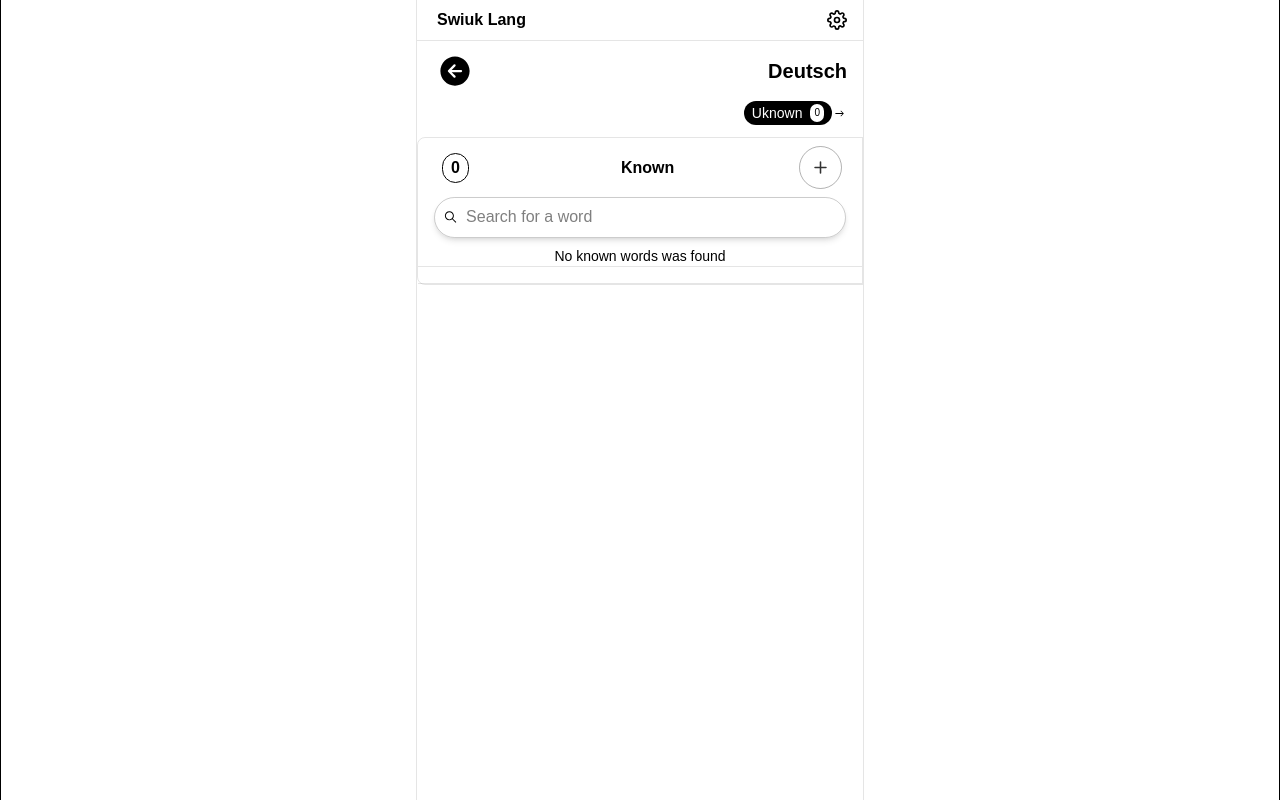
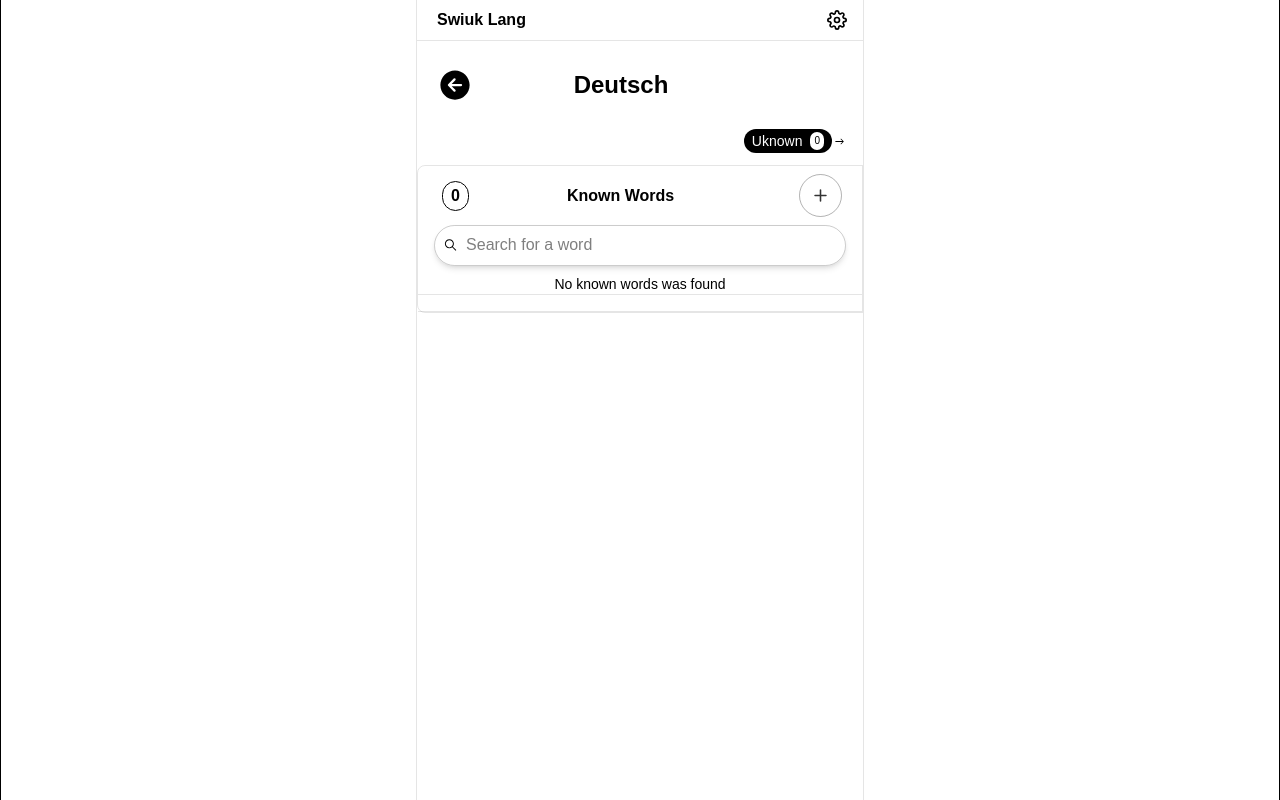
Before and after one commit to debora-maciel/swiuk-lang, a Next.js app: page /words/deutsch/list in a window 1280 px wide. Built offline with nearby package versions, Linux system fonts and the light colour scheme.

Commit message:
dark theme list pages

```diff
--- /dev/null
+++ b/src/app/words/components/ListWord.tsx
@@ -0,0 +1,79 @@
+import { IoIosAdd, IoIosRemove, IoIosSearch } from "react-icons/io";
+import NewWord from "./NewWord";
+import { useTheme } from "@/app/core/theme/ThemeContext";
+
+interface IListWordTable {
+    data: string[];
+    title: string;
+    isKnown: boolean;
+    known: "knownWords" | "DEknownWords";
+    unknown: "unknownWords" | "DEunknownWords";
+    searchString: string;
+    lang: "DE" | "EN"
+    setSearchString: (val: string) => void;
+    onLoad?: () => void;
+    onRemoveKnownWord: (val: string) => void;
+    onAddKnownWord: (val: string) => void;
+}
+
+export default function ListWordTable(props: IListWordTable) {
+    const { colors } = useTheme();
+
+    const { isKnown, data, searchString, title, setSearchString, onRemoveKnownWord, onAddKnownWord, lang, onLoad }
+        = props;
+
+
+    return (
+        <div className={`border-separate rounded-l-lg border-spacing-2 border ${colors.border10}`}>
+            <div className="w-full flex items-center px-4 pt-2">
+                <div className={`ml-2 px-2 p-[2px] font-bold border-[1px] ${colors.border} ${colors.text} rounded-full`}>
+                    {data.length}
+                </div>
+                <div className={`w-3/5 text-right font-bold ${colors.text}`}>
+                    {title}
+                </div>
+                <div className="flex w-2/4 flex justify-end pr-1 text-sm">
+                    <NewWord key={'knwn'} icon="small" lang={lang} known="DEknownWords" unknown="DEunknownWords" onOk={onLoad} />
+                </div>
+            </div>
+            <div className={`border ${colors.border20} ${colors.text} rounded-full flex items-center justify-start gap-2 py-2 mt-2 shadow-md mb-2 px-2 mx-4`}>
+                <IoIosSearch />
+                <input
+                    value={searchString}
+                    onChange={(evt) => setSearchString(evt.target.value)}
+                    className={`${colors.text} text-sm font-light w-full focus:outline-none focus:ring-0`} placeholder="Search for a word" />
+            </div>
+            {data.length === 0 && (
+                <div className="w-full text-center text-sm">
+                    No known words was found
+                </div>
+            )}
+            <div className={`w-full flex flex-col gap-3 overflow-y-scroll max-h-[400px] border-y py-2 ${colors.border10} px-6`}>
+                {data.sort((a, b) => a.localeCompare(b)).filter((w) => w.toLowerCase().includes(searchString.toLowerCase()))
+                    .map((w, i) => (
+                        <div key={w + i} className={`border ${colors.text50} ${colors.border20} flex items-center justify-between rounded-full py-1 px-3 lowercase`}>
+                            {w}
+                            <div className="flex gap-2">
+                                <a href={`https://www.google.com/search?q=${w.toLowerCase()}+meaning`} className={`border rounded-full ${colors.border10} ${colors.text60} p-1`}>
+                                    <IoIosSearch />
+                                </a>
+                                {isKnown ?
+                                    <div
+                                        onClick={() => onRemoveKnownWord(w)}
+                                        className={`border rounded-full ${colors.border10} ${colors.text60} p-1`}>
+                                        <IoIosRemove />
+                                    </div>
+                                    :
+                                    <div
+                                        onClick={() => onAddKnownWord(w)}
+                                        className={`border rounded-full ${colors.border10} ${colors.text60} p-1`}>
+                                        <IoIosAdd />
+                                    </div>
+                                }
+                            </div>
+                        </div>
+                    ))}
+            </div>
+        </div>
+    )
+}
--- a/src/app/words/deutsch/components/LearnMore.tsx
+++ b/src/app/words/deutsch/components/LearnMore.tsx
@@ -1,9 +1,12 @@
+import { useTheme } from "@/app/core/theme/ThemeContext";
 import { FcGoogle } from "react-icons/fc";
 
-export default function LearnMore({words, currentWord} : {words: string[], currentWord: number}) {
+export default function LearnMore({ words, currentWord }: { words: string[], currentWord: number }) {
+    const { colors } = useTheme();
+
     return (
         <>
-            <div className="text-sm w-2/3 mt-6 mb-2 font-bold text-slate-900/70 pl-4 text-black/60">Search the word.</div>
+            <div className={`text-sm w-2/3 mt-6 mb-2 font-bold pl-4 ${colors.textSlate800}`}>Search the word.</div>
             <div className="w-full flex items-center justify-start gap-2 pl-4 ">
                 <a href={"https://www.google.com/search?q=" + words[currentWord] + "+translation"} target="_blank" rel="noopener noreferrer">
                     <button
--- a/src/app/words/deutsch/list/page.tsx
+++ b/src/app/words/deutsch/list/page.tsx
@@ -1,12 +1,10 @@
 "use client";
-import Link from "next/link";
+
+import HeaderBack from "@/app/core/components/HeaderBack";
+import { useTheme } from "@/app/core/theme/ThemeContext";
+import { IoIosArrowRoundForward } from "react-icons/io";
+import ListWordTable from "../../components/ListWord";
 import { useState, useEffect } from "react";
-import { IoIosAdd } from "react-icons/io";
-import { IoArrowBackCircle } from "react-icons/io5";
-import { IoIosSearch } from "react-icons/io";
-import { IoIosRemove } from "react-icons/io";
-import { IoIosArrowRoundForward } from "react-icons/io";
-import NewWord from "../../components/NewWord";
 
 export default function ListWords() {
     const [knownWords, setKnownWords] = useState<string[]>([]);
@@ -14,6 +12,7 @@ export default function ListWords() {
     const [searchUnknown, setSearchUnknown] = useState('');
     const [searchKnown, setSearchKnown] = useState('');
     const [viewKnown, setViewKnown] = useState(true);
+    const { colors } = useTheme();
 
     function onLoad() {
         const known = JSON.parse(localStorage.getItem("DEknownWords") || "[]");
@@ -50,110 +49,54 @@ export default function ListWords() {
 
     return (
         <div className="w-full py-2 flex flex-col">
-            <div className="pl-5 text-xl pt-1 montserrat-black w-full text-left flex items-center justify-between px-4 mb-3">
-                <Link href={'/words/deutsch'} className="text-black text-4xl">
-                    <IoArrowBackCircle />
-                </Link>
-                <div>
-                    Deutsch
-                </div>
-            </div>
+            <HeaderBack link="/words/deutsch" title="Deutsch" />
             <div className="w-full min-h-max">
                 <div onClick={() => setViewKnown(!viewKnown)} className="flex items-center pb-1 justify-end px-4 text-sm mb-2">
-                    <span className="bg-black flex items-center rounded-full text-white px-2 py-[2px] text-sm">
+                    <span className={`${colors.textReverse} ${colors.backgroundReverse} flex items-center rounded-full px-2 py-[2px] text-sm`}>
                         {viewKnown ? 'Uknown' : 'Known'}
-                        <span className="bg-white rounded-full text-black px-1 py-[2px] text-[10px] ml-2">
+                        <span className={`${colors.text} ${colors.background} rounded-full text-black px-1 py-[2px] text-[10px] ml-2`}>
                             {viewKnown ? unknownWords.length : knownWords.length}
                         </span>
                     </span>
-
-                    <IoIosArrowRoundForward size={15} />
+                    <div className={`${colors.text} `}>
+                        <IoIosArrowRoundForward size={15} />
+                    </div>
                 </div>
                 {
                     viewKnown ? (
-                        <div className="border-separate rounded-l-lg border-spacing-2 border border-black/10 dark:border-black/10">
-                            <div className="w-full flex items-center px-4 pt-2">
-                                <div className="ml-2 px-2 p-[2px] font-bold border-[1px] border-black rounded-full">
-                                    {knownWords.length}
-                                </div>
-                                <div className="w-3/5 text-right font-bold">
-                                    Known
-                                </div>
-                                <div className="flex w-2/4 flex justify-end pr-1 text-sm">
-                                    <NewWord key={'knwn'} icon="small" lang="DE" known="DEknownWords" unknown="DEunknownWords" onOk={onLoad} />
-                                </div>
-                            </div>
-                            <div className="border border-black/20 rounded-full flex items-center justify-start gap-2 py-2 mt-2 shadow-md mb-2 px-2 mx-4">
-                                <IoIosSearch />
-                                <input
-                                    value={searchKnown}
-                                    onChange={(evt) => setSearchKnown(evt.target.value)}
-                                    className="text-sm font-light w-full focus:outline-none focus:ring-0" placeholder="Search for a word" />
-                            </div>
-                            {knownWords.length === 0 && (
-                                <div className="w-full text-center text-sm">
-                                    No known words was found
-                                </div>
-                            )}
-                            <div className="w-full flex flex-col gap-3 overflow-y-scroll max-h-[400px] border-y py-2 border-black/10 px-6">
-                                {knownWords.sort((a, b) => a.localeCompare(b)).filter((w) => w.toLowerCase().includes(searchKnown.toLowerCase()))
-                                    .map((w, i) => (
-                                        <div key={w + i} className="border text-black/50 border-black/20 flex items-center justify-between rounded-full py-1 px-3 lowercase dark:border-black/20">
-                                            {w}
-                                            <div className="flex gap-2">
-                                                <a href={`https://www.google.com/search?q=${w.toLowerCase()}+meaning`} className="border rounded-full border-black/10 text-black/60 p-1">
-                                                    <IoIosSearch />
-                                                </a>
-                                                <div onClick={() => onRemoveKnownWord(w)} className="border rounded-full border-black/10 text-black/60 p-1">
-                                                    <IoIosRemove />
-                                                </div>
-                                            </div>
-                                        </div>
-                                    ))}
-                            </div>
-                        </div>
+                        <ListWordTable key={'known deutsch'}
+                            data={knownWords}
+                            title="Known Words"
+                            known="DEknownWords"
+                            unknown="DEunknownWords"
+                            lang={"DE"}
+                            onLoad={onLoad}
+                            searchString={searchKnown}
+                            setSearchString={setSearchKnown}
+                            onAddKnownWord={onAddKnownWord}
+                            onRemoveKnownWord={onRemoveKnownWord}
+                            isKnown={true}
+                        />
                     )
                         :
                         (
-                            <div className="border-separate rounded-l-lg border-spacing-2 border border-black/10 dark:border-black/10">
-                                <div className="w-full flex items-center px-4 pt-2">
-                                    <div className="ml-2 px-2 p-[2px] font-bold border-[1px] border-black rounded-full">
-                                        {unknownWords.length}
-                                    </div>
-                                    <div className="w-3/5 fonnt-bold text-right">
-                                        Unknown
-                                    </div>
-                                    <div className="flex w-2/4 flex justify-end pr-1 text-sm">
-                                        <NewWord key={'unkwde'} icon="small" lang="DE" known="DEknownWords" unknown="DEunknownWords" onOk={onLoad} />
-                                    </div>
-                                </div>
-                                <div className="border border-black/20 rounded-full flex items-center justify-start gap-2 py-2 mt-2 shadow-md mb-2 px-2 mx-4">
-                                    <IoIosSearch />
-                                    <input
-                                        value={searchUnknown}
-                                        onChange={(evt) => setSearchUnknown(evt.target.value)}
-                                        className="text-sm w-full font-light focus:outline-none focus:ring-0" placeholder="Search for a word" />
-                                </div>
-                                <div className="w-full flex flex-col gap-3 overflow-y-scroll max-h-[500px] border-y py-2 border-black/10 px-6">
-                                    {unknownWords.sort((a, b) => a.localeCompare(b)).filter((w) => w.toLowerCase().includes(searchUnknown.toLowerCase()))
-                                        .map((w, i) => (
-                                            <div key={w + i} className="border text-black/50 border-black/20 flex items-center justify-between rounded-full py-1 px-3 lowercase dark:border-black/20">
-                                                {w}
-                                                <div className="flex gap-2">
-                                                    <a href={`https://www.google.com/search?q=${w.toLowerCase()}+meaning`} className="border rounded-full border-black/10 text-black/60 p-1">
-                                                        <IoIosSearch />
-                                                    </a>
-                                                    <div onClick={() => onAddKnownWord(w)} className="border rounded-full border-black/10 text-black/60 p-1">
-                                                        <IoIosAdd />
-                                                    </div>
-                                                </div>
-                                            </div>
-                                        ))}
-                                </div>
-                            </div>
+                            <ListWordTable
+                                key={'unknown deutsch'}
+                                data={unknownWords}
+                                title="Unknown Words"
+                                known="DEknownWords"
+                                unknown="DEunknownWords"
+                                lang={"DE"}
+                                onLoad={onLoad}
+                                searchString={searchUnknown}
+                                setSearchString={setSearchUnknown}
+                                onAddKnownWord={onAddKnownWord}
+                                onRemoveKnownWord={onRemoveKnownWord}
+                                isKnown={false}
+                            />
                         )
                 }
             </div>
-        </div >
+        </div>
     )
 }
--- a/src/app/words/deutsch/page.tsx
+++ b/src/app/words/deutsch/page.tsx
@@ -8,6 +8,7 @@ import { IoCheckmark } from "react-icons/io5";
 import LearnMore from "./components/LearnMore";
 import NewWord from "../components/NewWord";
 import HeaderBack from "@/app/core/components/HeaderBack";
+import { useTheme } from "@/app/core/theme/ThemeContext";
 
 function shuffleArray<T>(array: T[]): T[] {
     const shuffled = [...array];
@@ -22,6 +23,7 @@ export default function Deutsch() {
     const [knownWords, setKnownWords] = useState<string[]>([]);
     const [unknownWords, setUnknownWords] = useState<string[]>([]);
     const [words, setWords] = useState<string[]>([]);
+    const { colors } = useTheme();
     const [currentWord, setCurrentWord] = useState<number>(0);
     const [isCorrect, setIsCorrect] = useState<boolean | null>(null);
 
@@ -39,7 +41,7 @@ export default function Deutsch() {
     }, []);
 
     const styleCorrect = isCorrect === null
-        ? "text-slate-800 rounded-full max-w-max"
+        ? `${colors.textSlate800} max-w-max`
         : isCorrect === true
             ? "text-green-200 border-t-0 rounded-[20px] transition-all transition-discrete hidden"
             : "text-red-200 rounded-[20px] transition-all transition-discrete hidden";
@@ -81,51 +83,51 @@ export default function Deutsch() {
 
     return (
         <>
-            <HeaderBack link="/words/" title="Deutsch"/>
-            <div className="w-full h-full xl:rounded-lg flex items-center justify-center">
-                <div className="flex flex-col justify-start items-start w-full h-full">
-                    <div className="flex items-center justify-end w-full px-4">
-                        <Link href={'/words/deutsch/list'} className="w-full h-[70px] flex items-center justify-end xl:text-5xl font-bolder px-4">
-                            <div className="flex flex-col items-center justify-center border border-black/10 rounded-l-lg py-1 px-2">
-                                <div className="text-xs text-black/60">
+            <HeaderBack link="/words/" title="Deutsch" />
+            <div className={`w-full h-full xl:rounded-lg flex items-center justify-center`}>
+                <div className={`flex flex-col justify-start items-start w-full h-full`}>
+                    <div className={`flex items-center justify-end w-full px-4`}>
+                        <Link href={'/words/deutsch/list'} className={`w-full h-[70px] flex items-center justify-end xl:text-5xl font-bolder px-4`}>
+                            <div className={`flex flex-col items-center justify-center border ${colors.border10} rounded-l-lg py-1 px-2`}>
+                                <div className={`text-xs text-black/60`}>
                                     Unknown
                                 </div>
-                                <div className="text-black/60 text-xl">
+                                <div className={`${colors.text60} text-xl`}>
                                     {unknownWords.length}
                                 </div>
                             </div>
-                            <div className="flex flex-col items-center justify-center border border-black/10 border-x-0 py-1 px-2">
-                                <div className="text-xs text-black/80">
+                            <div className={`flex flex-col items-center justify-center border ${colors.border10} border-x-0 py-1 px-2`}>
+                                <div className={`text-xs ${colors.text80}`}>
                                     Known
                                 </div>
-                                <div className="font-bold text-black/80 text-xl">
+                                <div className={`font-bold ${colors.text80} text-xl`}>
                                     {knownWords.length}
                                 </div>
                             </div>
-                            <div className="flex flex-col items-center justify-center border  border-black/10 rounded-r-lg py-1 px-2">
-                                <div className="text-xs text-black/60">All</div>
-                                <div className="text-black/60 text-xl">
+                            <div className={`flex flex-col items-center justify-center border  ${colors.border10} rounded-r-lg py-1 px-2`}>
+                                <div className={`text-xs ${colors.text60}`}>All</div>
+                                <div className={`${colors.text60} text-xl`}>
                                     {utils.formatNumberAbbreviated(words.length)}
                                 </div>
                             </div>
                         </Link>
                         <NewWord icon="small" known="DEknownWords" unknown="DEunknownWords" lang="DE" key={'word-deutsch'} />
                     </div>
-                    <div className={`${isCorrect === null ? "bg-white" : isCorrect ? "bg-green-400" : "bg-red-400"}` + " mx-auto flex items-center gap-1 w-full h-[130px] border border-black/10"}>
-                        <div className={styleBorderCorrect + " mx-auto py-3 p-4 rounded-xl transition-all duration-50 ease-in transform max-w-max z-100"}>
-                            <h1 className={styleCorrect + " break-all tracking-wider rounded text-3xl xl:text-5xl font-bold text-center py-4 capitalize"}>
+                    <div className={`${isCorrect === null ? `${colors.background}` : isCorrect ? "bg-green-400" : "bg-red-400"}` + ` mx-auto flex items-center gap-1 w-full h-[130px] border ${colors.border} ${colors.border10}`}>
+                        <div className={styleBorderCorrect + ` mx-auto py-3 p-4 rounded-xl transition-all duration-50 ease-in transform max-w-max z-100`}>
+                            <h1 className={styleCorrect + " break-all tracking-wider rounded text-3xl xl:text-5xl font-bold px-10 py-4 capitalize"}>
                                 {words[currentWord]}
                             </h1>
                         </div>
                     </div>
-                    <div className="flex flex-row justify-center gap-16 w-full mx-auto p-4">
+                    <div className={`flex flex-row justify-center gap-16 w-full mx-auto p-4`}>
                         <button onClick={() => handleIncorrect(words[currentWord])}
-                            className="cursor-pointer text-black/60 rounded-full border border-black/20 py-2 flex items-center gap-2 justify-between px-6">
+                            className={`cursor-pointer ${colors.text60} rounded-full border ${colors.border20} py-2 flex items-center gap-2 justify-between px-6`}>
                             <HiMiniXMark size={20} />
                             Unknown
                         </button>
                         <button onClick={() => handleCorrect(words[currentWord])}
-                            className="cursor-pointer text-black rounded-full border border-black py-2 flex items-center gap-2 justify-between px-6">
+                            className={`cursor-pointer ${colors.text} rounded-full border ${colors.border} py-2 flex items-center gap-2 justify-between px-6`}>
                             <IoCheckmark size={20} />
                             Known
                         </button>
```
Also changed, not shown: src/app/words/english/page.tsx (+3 -9 lines).
